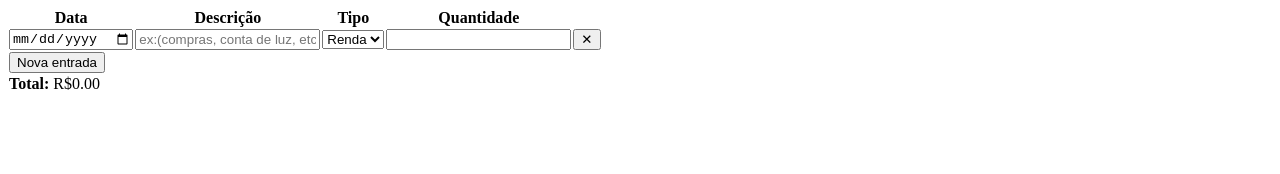
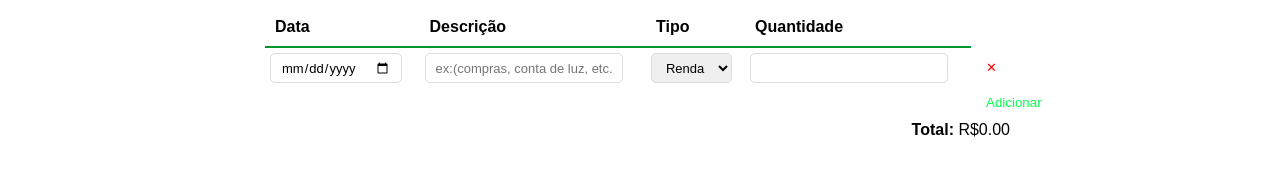
Before and after one commit to pafrasson/budget-planner, a plain HTML site: page index.html in a window 1280 px wide. Drawn offline with Linux system fonts and the light colour scheme.

Commit message:
feat: finished css

```diff
--- a/css/style.css
+++ b/css/style.css
@@ -1,3 +1,74 @@
-.budget-tracker{
+.budget-tracker {
     border-collapse: collapse;
+    min-width: 750px;
+    margin: auto;
 }
+
+.budget-tracker * {
+    font-family: Arial, Helvetica, sans-serif;
+}
+
+.budget-tracker th {
+    text-align: left;
+    padding: 10px 10px;
+    border-bottom: 2px solid #00952d;
+}
+
+.budget-tracker td {
+    padding: 5px;
+}
+
+.input,
+.delete-entry {
+    height: 30px;
+    font-size: 13px;
+    padding: 0 10px;
+    margin: 0;
+    box-sizing: border-box;
+}
+
+.input {
+    border: 1px solid #dddddd;
+    border-radius: 5px;
+    outline: none;
+}
+
+.input:focus {
+    border-color: #bbbbbb;
+}
+
+.delete-entry {
+    display: flex;
+    align-items: center;
+    justify-content: center;
+    width: 30px;
+    background: none;
+    color: red;
+    border: none;
+    border-radius: 50%;
+    outline: none;
+    cursor: pointer;
+}
+
+.new-entry {
+    width: 30px;
+    background: none;
+    color: rgb(0, 255, 76);
+    border: 5px;
+    border-radius: 50%;
+    outline: none;
+    cursor: pointer;
+}
+
+.delete-entry:hover {
+    background: rgba(255, 0, 0, 0.322);
+}
+
+.controls,
+.summary {
+    text-align: right;
+}
+
+#app {
+    width: 100%;
+}
--- a/index.html
+++ b/index.html
@@ -43,7 +43,7 @@
             <tbody>
                 <tr>
                     <td colspan="5" class="controls">
-                        <button type="button" class="new-entry">Nova entrada</button>
+                        <button type="button" class="new-entry">Adicionar</button>
                     </td>
                 </tr>
             </tbody>
```
